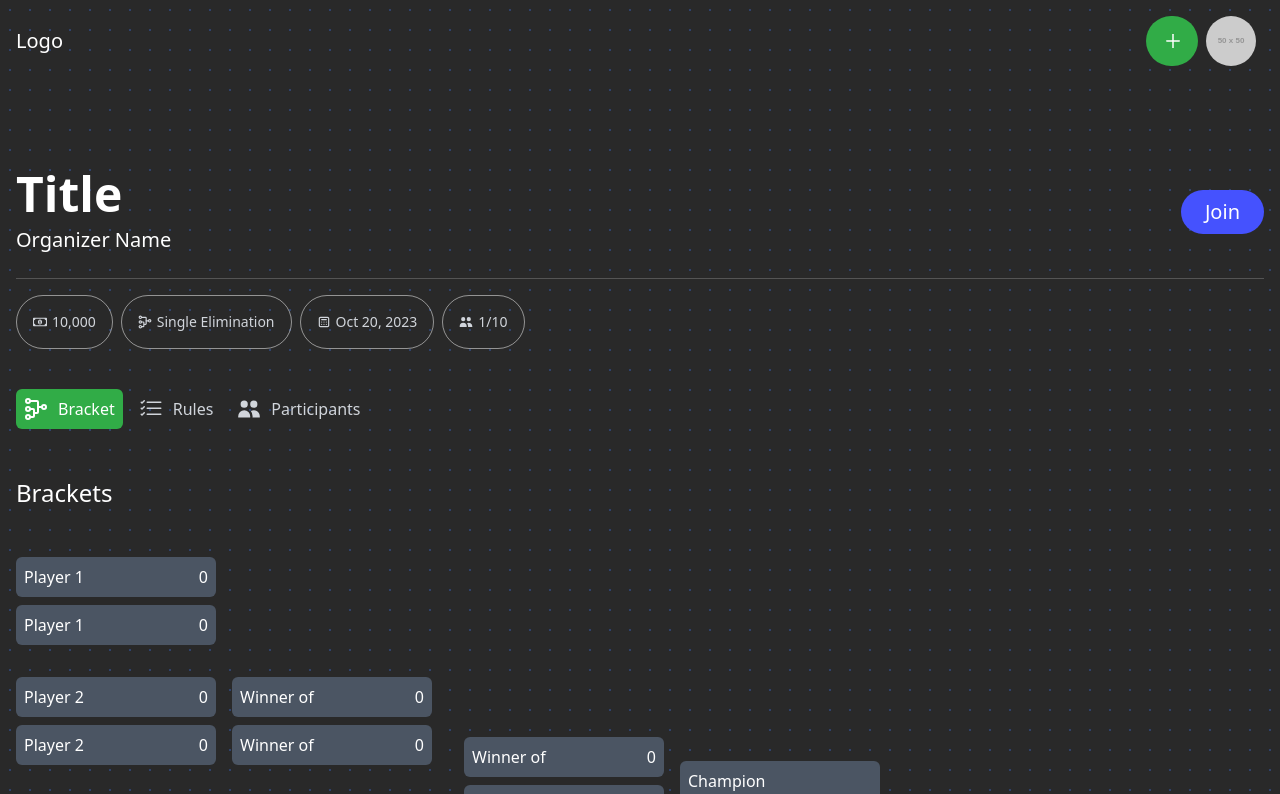
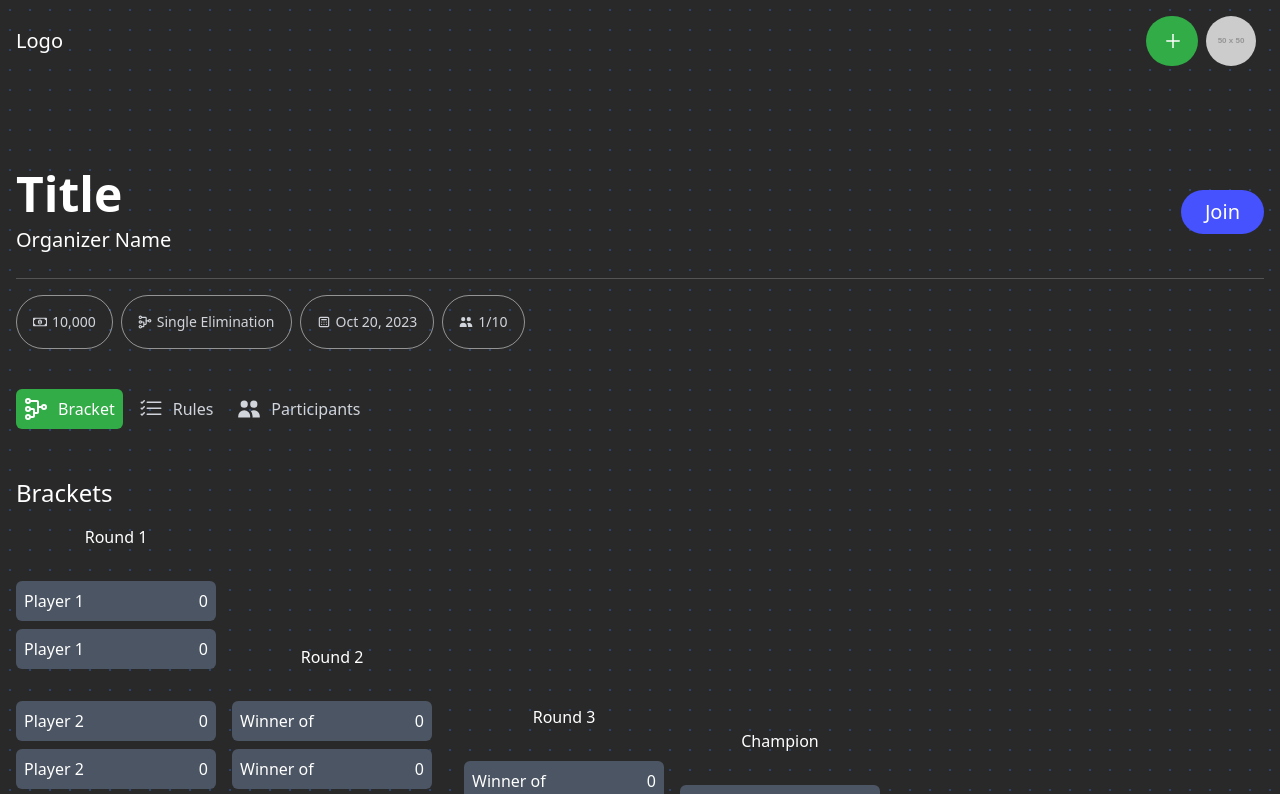
Before and after one commit to pengpa0012/tournament-app, a Next.js app in the folder client/: page /tournament in a window 1280 px wide. Shown: the top 794 px of the page. Built offline with nearby package versions, Linux system fonts and the light colour scheme.

Commit message:
added bracket title

```diff
--- a/client/src/pages/tournament.tsx
+++ b/client/src/pages/tournament.tsx
@@ -60,9 +60,10 @@ const tournament = () => {
             <h2 className="font-medium text-2xl mb-4">Brackets</h2>
             <div className="flex items-center gap-4">
               <div>
+                <h3 className="text-center font-medium">Round 1</h3>
                 {
-                  array.map(item => (
-                    <div className="my-8">
+                  array.map((item, i) => (
+                    <div className="my-8" key={i}>
                       <div className="bg-gray-600 hover:bg-gray-700 w-[200px] h-[40px] rounded-md mb-2 p-2 flex justify-between">
                         <span>Player {item}</span>
                         <span>0</span>
@@ -76,9 +77,10 @@ const tournament = () => {
                 }
               </div>
               <div>
+                {array.length != 1 && <h3 className="text-center font-medium">Round 2</h3>}
                 {
-                  array.length != 1 && half.map(item => (
-                    <div className="my-8">
+                  array.length != 1 && half.map((item, i) => (
+                    <div className="my-8" key={i}>
                       <div className="bg-gray-600 hover:bg-gray-700 w-[200px] h-[40px] rounded-md mb-2 p-2 flex justify-between">
                         <span>Winner of</span>
                         <span>0</span>
@@ -92,9 +94,10 @@ const tournament = () => {
                 }
               </div>
               <div>
+                {halfHalf.length != 1 && <h3 className="text-center font-medium">Round 3</h3>}
                 {
-                  halfHalf.length != 1 && halfHalf.map(item => (
-                    <div className="my-8">
+                  halfHalf.length != 1 && halfHalf.map((item, i) => (
+                    <div className="my-8" key={i}>
                       <div className="bg-gray-600 hover:bg-gray-700 w-[200px] h-[40px] rounded-md mb-2 p-2 flex justify-between">
                         <span>Winner of</span>
                         <span>0</span>
@@ -108,6 +111,7 @@ const tournament = () => {
                 }
               </div>
               <div>
+                {array.slice(0,Math.ceil(array.length/2)).length != 1 && <h3 className="text-center font-medium">{halfHalf.length == 1 ? "Round 3" : "Round 4"}</h3>}
                 {
                   array.slice(0,Math.ceil(array.length/2)).length != 1 &&
                   <div className="my-8">
@@ -122,7 +126,10 @@ const tournament = () => {
                   </div>
                 }
               </div>
-              <div className="bg-gray-600 hover:bg-gray-700 w-[200px] h-[40px] rounded-md p-2 flex justify-between">Champion</div>
+              <div>
+                <h3 className="text-center font-medium">Champion</h3>
+                <div className="bg-gray-600 hover:bg-gray-700 w-[200px] h-[40px] rounded-md p-2 flex justify-between my-8">Name</div>
+              </div>
             </div>
           </div>
         }
```
